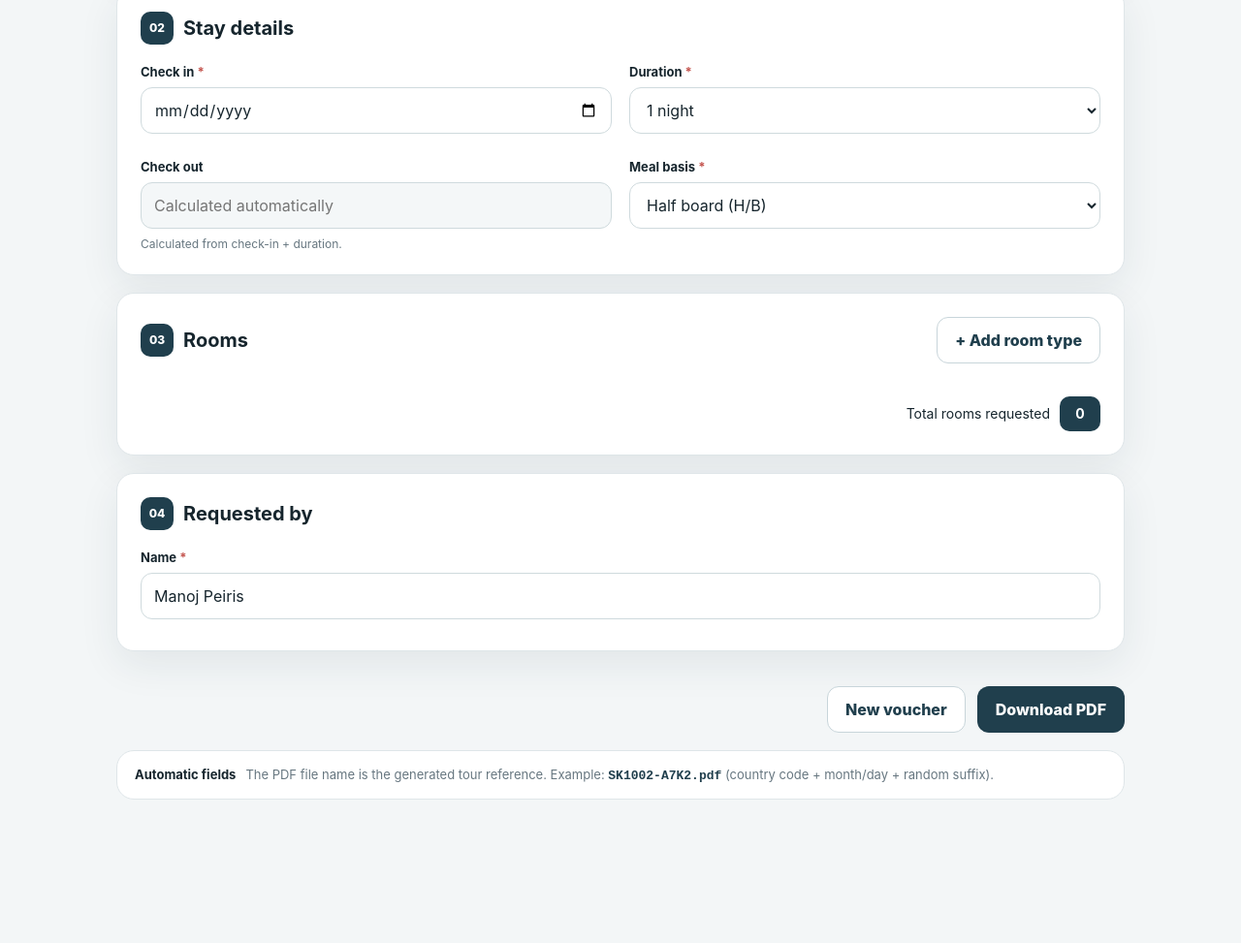
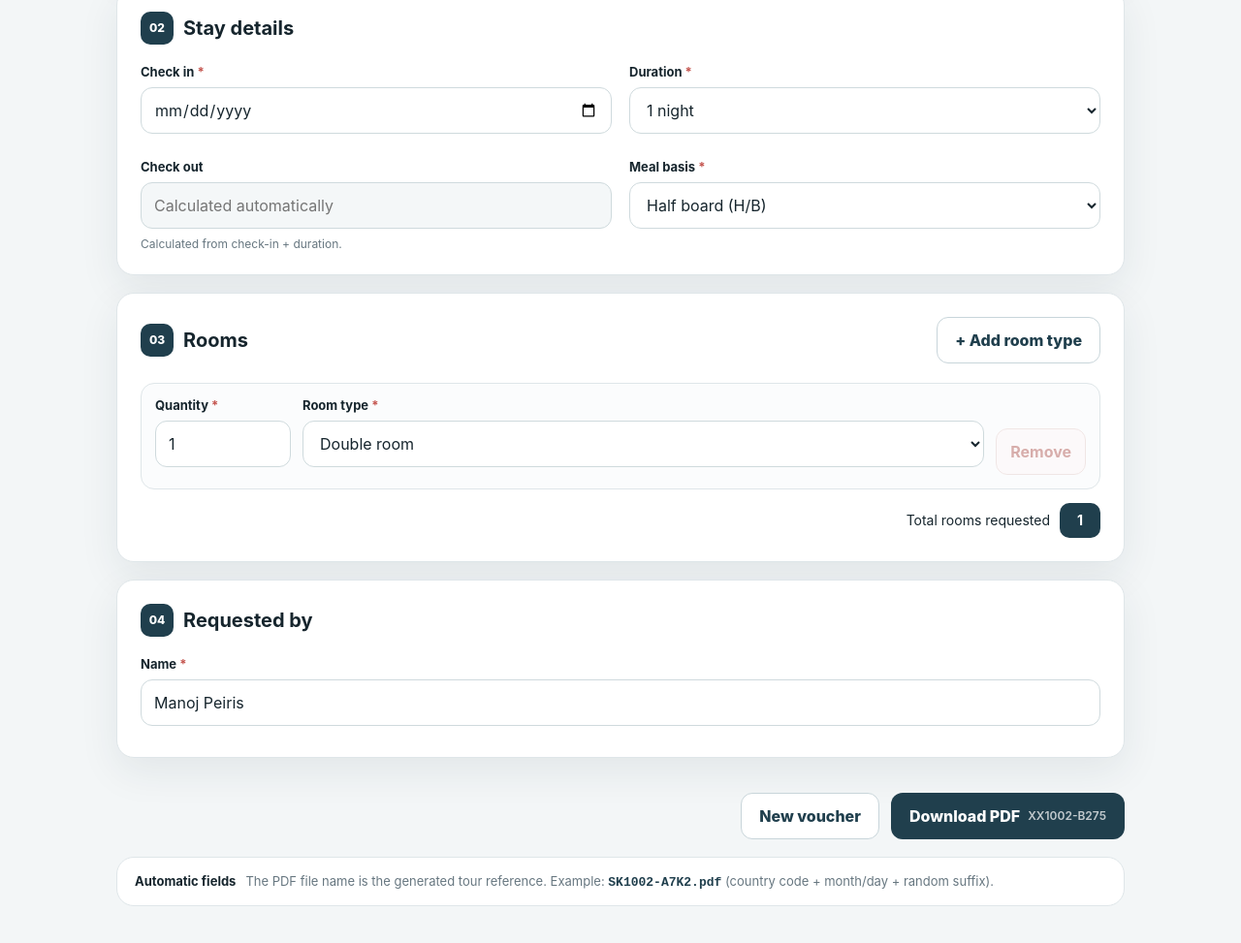
Before and after one commit to ravindu-peiris/Invoice-Generator, a plain HTML site: page index.html in a window 1280 px wide. Shown: the part 636-1609 px from the top of the page at 97% size. Before the commit the page ends 1531 px from the top, so only its background shows below. Drawn offline with Linux system fonts and the light colour scheme.

Commit message:
apply change

```diff
--- a/app.js
+++ b/app.js
@@ -184,9 +184,13 @@
   }
 
   function updateReferenceUi() {
-    $('referenceDisplay').textContent = state.reference;
-    $('issueDateDisplay').textContent = formatLongDate(state.issueDate);
-    $('downloadRef').textContent = state.reference;
+    const referenceDisplay = $('referenceDisplay');
+    const issueDateDisplay = $('issueDateDisplay');
+    const downloadRef = $('downloadRef');
+
+    if (referenceDisplay) referenceDisplay.textContent = state.reference;
+    if (issueDateDisplay) issueDateDisplay.textContent = formatLongDate(state.issueDate);
+    if (downloadRef) downloadRef.textContent = state.reference;
   }
 
   function populateDurationOptions() {
--- a/index.html
+++ b/index.html
@@ -140,6 +140,7 @@
         <button id="newVoucherBtn" class="secondary-button" type="button">New voucher</button>
         <button id="downloadBtn" class="primary-button" type="submit">
           <span>Download PDF</span>
+          <span class="button-ref" id="downloadRef"></span>
         </button>
       </div>
     </form>
```
